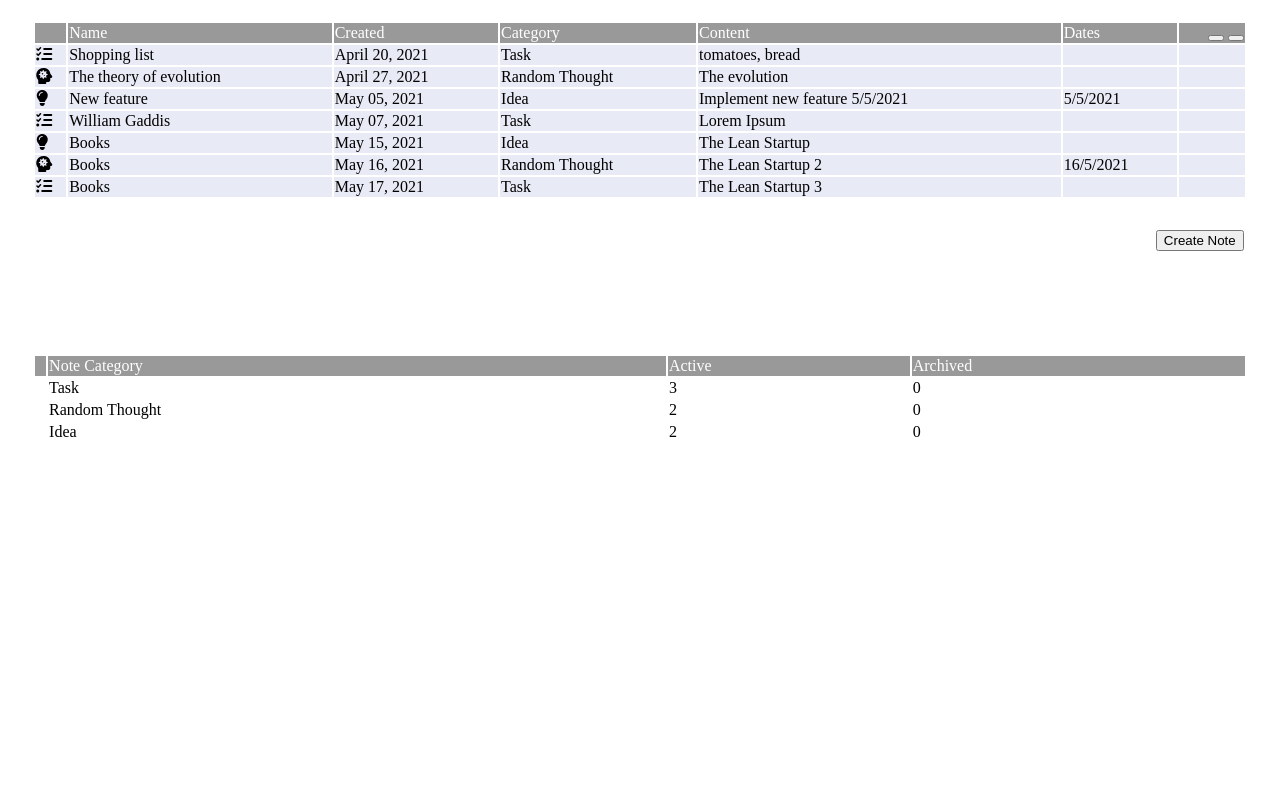
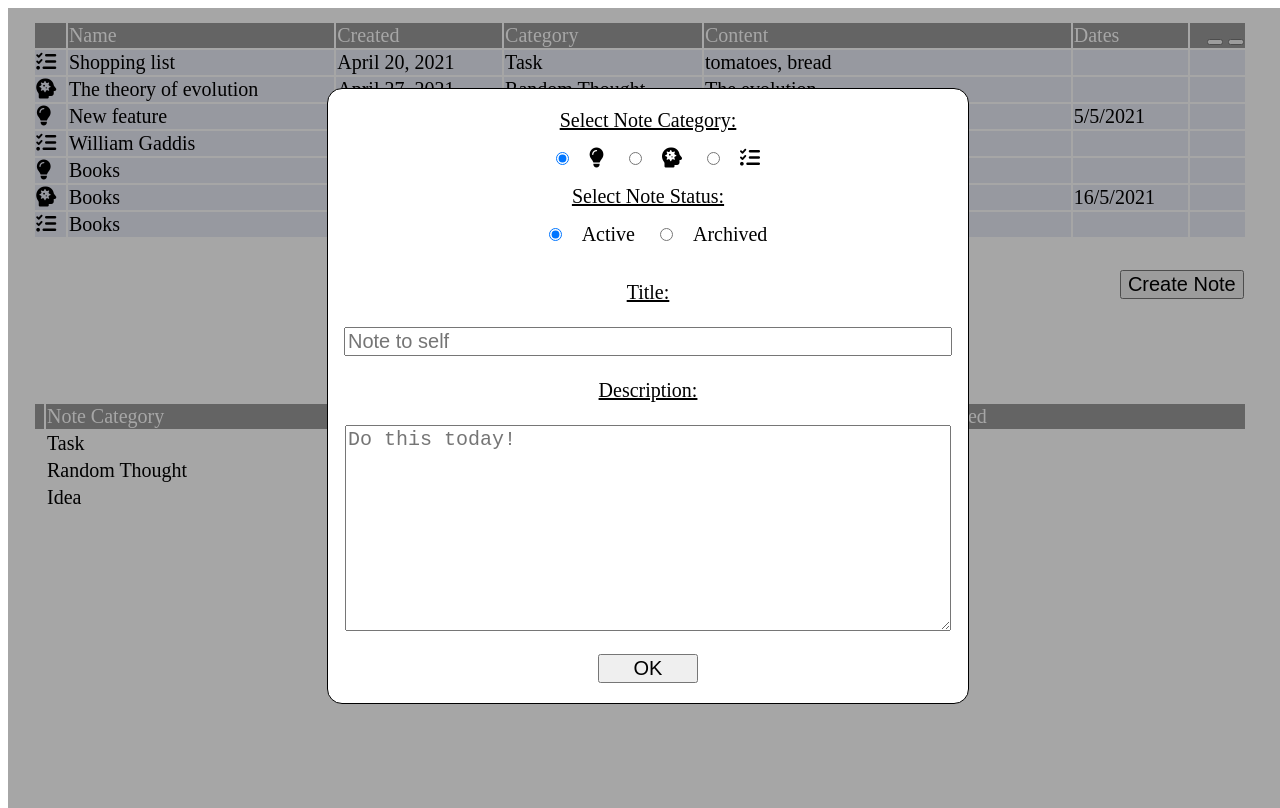
Before and after one commit to DmJSCourse/notesApp, a plain HTML site: page index.html in a window 1280 px wide. Both pictures are taken after a click on the button "Create Note". Drawn offline with Linux system fonts and the light colour scheme.

Commit message:
basic funtionality to add/edit entries

```diff
--- a/index.html
+++ b/index.html
@@ -10,6 +10,25 @@
     <script src="https://kit.fontawesome.com/dac4471140.js" crossorigin="anonymous"></script>
 </head>
 <body>
+    <div class="inputs hidden">
+        <form class="inputs__form">
+            <div class="inputs__radioButtons">
+                <label for="category">Select Note Category:</label><br>
+                <input type="radio" name="category" id="category" value="Idea" checked><i class="fas fa-lightbulb"></i>
+                <input type="radio" name="category" id="category" value="Random Thought"><i class="fas fa-head-side-virus"></i>
+                <input type="radio" name="category" id="category" value="Task"><i class="fas fa-tasks"></i>
+                <br>
+                <label for="status">Select Note Status:</label><br>
+                <input type="radio" name="status" id="status" value="active" checked>Active
+                <input type="radio" name="status" id="status" value="archived">Archived
+            </div>
+            <label for="name">Title:</label><br>
+            <input type="text" class="inputs__title" id="name" placeholder="Note to self"><br>
+            <label for="content">Description:</label><br>
+            <textarea name="content" id="content" class="inputs__content" placeholder="Do this today!"></textarea><br>
+            <button class="inputs__okButton" id="okButton">OK</button>
+        </form>
+    </div>
     <div class="wrapper">
         <table class="notes">
             <thead>
@@ -42,6 +61,13 @@
             </thead>
             <tbody class="notes__list">
             </tbody>
+            <tr>
+                <td colspan="7">
+                    <button class="notes__create">
+                        Create Note
+                    </button>
+                </td>
+            </tr>
         </table>
 
         <table class="categories">
--- /dev/null
+++ b/scripts/editNote.js
@@ -0,0 +1,49 @@
+import { displayNotes } from "./index.js";
+
+export function editNote(itemId, list) {
+    const overlay = document.querySelector('.inputs');
+    overlay.classList.remove('hidden');
+
+    const category = document.querySelector('#category');
+    const name = document.querySelector('#name');
+    const content = document.querySelector('#content');
+    const submitButton = document.querySelector('#okButton');
+    const creationTime = new Date();
+
+    if(!itemId) {
+        category.value='Idea';
+        name.value='';
+        content.value='';
+    } else {
+        let note = list.find(entry => entry.id === itemId);
+        category.value = note.category;
+        name.value = note.name;
+        content.value= note.content;
+    }
+
+    submitButton.addEventListener('click', function(event){
+        event.preventDefault();
+        if(!itemId) {
+            list.push({
+                id: list[list.length-1].id + 1,
+                state: "active",
+                name: name.value,
+                created: creationTime.getMonth() + `,` + creationTime.getFullYear(),
+                category: category.value,
+                content: content.value,
+                dates: "",
+            })
+        } else {
+            let editedItem = list.find(entry => entry.id === itemId);
+            editedItem.state = "active";
+            editedItem.name = name.value;
+            editedItem.category = category.value;
+            editedItem.content = content.value;
+            editedItem.dates = "";
+        }
+
+    overlay.classList.add('hidden');
+    document.getElementsByClassName('notes__list')[0].innerHTML = '';
+    displayNotes(list);
+    }, { once: true });
+}
--- a/scripts/index.js
+++ b/scripts/index.js
@@ -9,24 +9,17 @@ let notes = [
 ];
 
 import { displayNote }  from "./displayNote.js";
+import { editNote } from "./editNote.js";
 
 const notesTable = document.getElementsByClassName('notes__list');
 const categoriesTable = document.getElementsByClassName('categories__list');
+const newNoteButton = document.querySelector('.notes__create');
 
-const displayNotes = () => {
-    notes
+export const displayNotes = (notesList) => {
+    notesList
         .filter(note => note.state === "active")
         .map(note => displayNote(note.id, note.name, note.created, note.category, note.content, note.dates))
-        .forEach(note => notesTable[0].innerHTML += note)
-
-        notesTable[0].innerHTML += `
-            <tr>
-                <td colspan="7">
-                    <button class="notes__create">
-                        Create Note
-                    </button>
-                </td>
-            </tr>`;
+        .forEach(note => notesTable[0].insertAdjacentHTML('beforeend', note));
 }
 
 const displayCategories = () => {
@@ -44,7 +37,7 @@ const displayCategories = () => {
                         archivedCount++;
                         break;
                     default:
-                        throw "Invalid state of note";
+                        throw "Invalid state";
                 }
             }
         }
@@ -60,5 +53,9 @@ const displayCategories = () => {
     })
 }
 
-displayNotes();
+newNoteButton.addEventListener('click', () => {
+    editNote(null, notes);
+});
+
+displayNotes(notes);
 displayCategories();
--- a/styles/index.scss
+++ b/styles/index.scss
@@ -4,6 +4,7 @@ $alternative-text-color: #ffffff;
 $table-header-color: #999999;
 $table-background-color:#E8EAF5;
 $table-width: 100%;
+$baseline-margin: 20px;
 
 @mixin header{
     background-color: $table-header-color;
@@ -11,9 +12,66 @@ $table-width: 100%;
     margin-bottom: 20px;
 }
 
+* {
+    font-size: $baseline-margin;
+}
+
 .wrapper {
     background-color: $background-color;
     padding: 1% 2%;
+}
+
+.hidden {
+    display: none;
+}
+
+.inputs {
+    height: 100%;
+    width: 100%;
+    background-color: rgba(0, 0, 0, .35);
+    position: absolute;
+
+    &__form {
+        width: 600px;
+        padding: $baseline-margin;
+        border: 1px solid;
+        position: relative;
+        left: 50%;
+        transform: translateX(-50%);
+        top: 10%;
+        border-radius: 15px;
+        background-color: $background-color;
+        display: flex;
+        flex-direction: column;
+        align-items: center;
+
+        label {
+            text-decoration: underline;
+        }
+    }
+
+    &__radioButtons {
+        text-align: center;
+        margin-bottom: $baseline-margin;
+
+        input {
+            margin: $baseline-margin;
+        }
+    }
+
+    &__title {
+        width: 100%;
+    }
+
+    &__content {
+        width: 100%;
+        height: 200px;
+    }
+
+    &__okButton {
+        text-align: center;
+        width: 100px;
+    }
 }
 
 .notes {
@@ -25,8 +83,6 @@ $table-width: 100%;
         td:last-child {
             text-align: right;
         }
-
-
     }
 
     &__item {
```
Also changed, not shown: styles/index.css, 1 other file.
